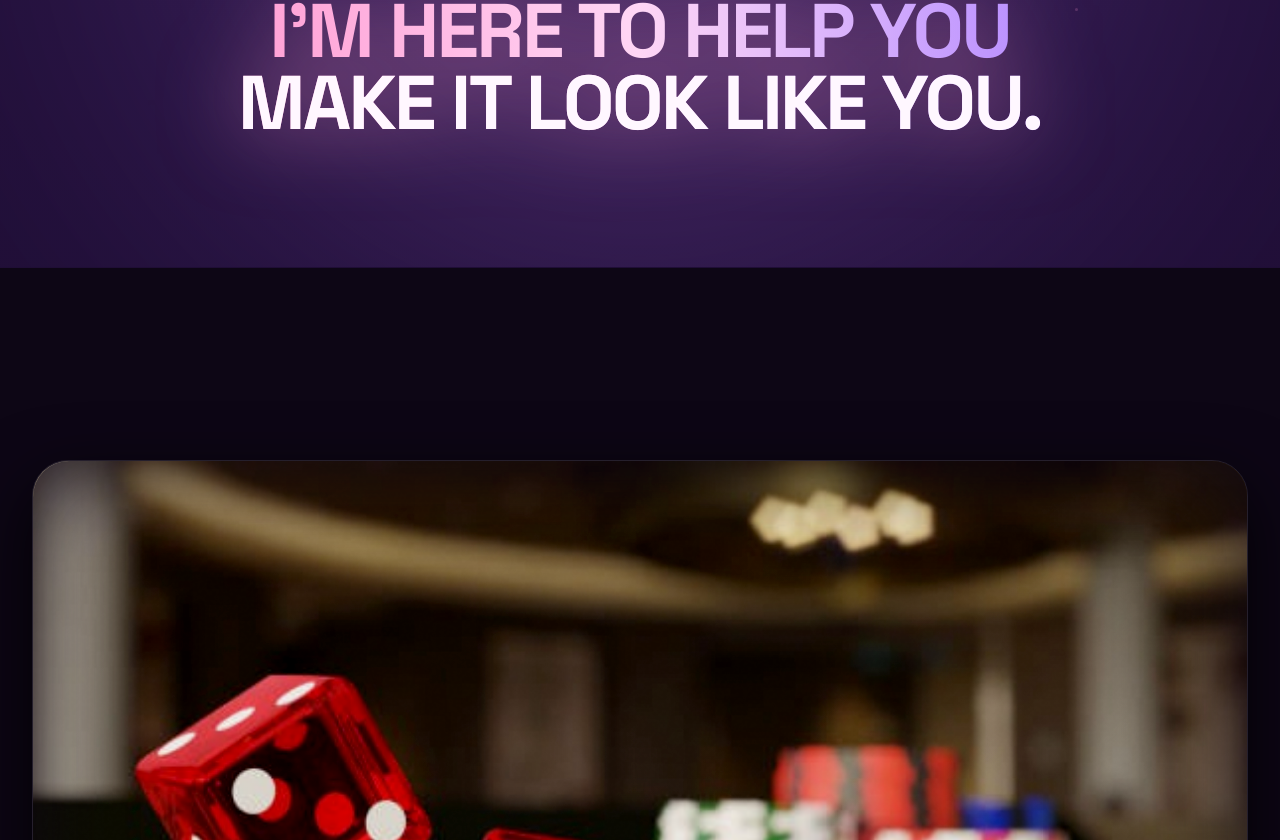
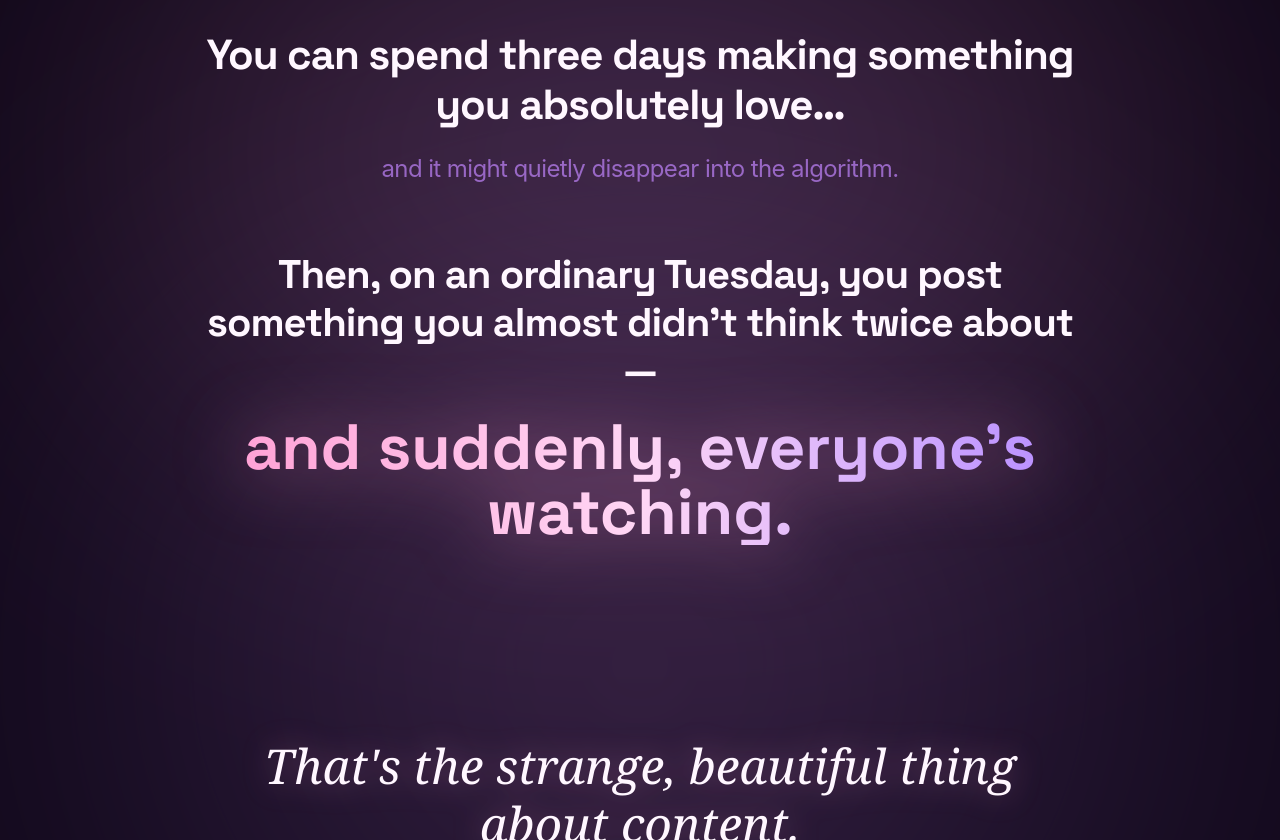
Before and after one commit to evanbose7/ARIIMAKESFILMS, a React (Vite) app: page / in a window 1280 px wide. Shown: the part 5000-5840 px from the top of the page. Built offline with nearby package versions, Linux system fonts and the light colour scheme.

Commit message:
Embed dice hero image and Signature Philosophy section directly inside PortfolioSection after portfolio cards

```diff
--- a/src/App.tsx
+++ b/src/App.tsx
@@ -7,7 +7,6 @@ import { Navbar } from './components/Navbar';
 import { NavigationDrawer } from './components/NavigationDrawer';
 import { HeroSection } from './components/HeroSection';
 import { EmotionalGapSection } from './components/EmotionalGapSection';
-import { SignaturePhilosophySection } from './components/SignaturePhilosophySection';
 import { PartnershipSection } from './components/PartnershipSection';
 import { PortfolioSection } from './components/PortfolioSection';
 import { AboutSection } from './components/AboutSection';
@@ -111,10 +110,6 @@ export function App() {
         <AboutSection
           onWorkWithMeClick={() => setIsWorkModalOpen(true)}
         />
-
-        <SignaturePhilosophySection
-          onWorkWithMeClick={() => setIsWorkModalOpen(true)}
-        />
       </main>
 
       {/* Interactive Work Inquiry Modal */}
--- a/src/components/PortfolioSection.tsx
+++ b/src/components/PortfolioSection.tsx
@@ -1,6 +1,7 @@
 import React, { useState } from 'react';
 import { motion, AnimatePresence } from 'framer-motion';
 import { Sparkles, Play, ArrowUpRight, ExternalLink, X, Film, Tv, Wand2, Video, Compass, Heart, ChevronLeft, ChevronRight } from 'lucide-react';
+import { SignaturePhilosophySection } from './SignaturePhilosophySection';
 
 const InstagramIcon: React.FC<{ className?: string }> = ({ className = 'w-4 h-4 text-white' }) => (
   <svg className={className} viewBox="0 0 24 24" fill="none" stroke="currentColor" strokeWidth="2" strokeLinecap="round" strokeLinejoin="round">
@@ -1031,6 +1032,9 @@ export const PortfolioSection: React.FC<PortfolioSectionProps> = ({ onOpenWorkMo
 
       </div>
 
+      {/* SIGNATURE PHILOSOPHY / DICE CREATIVE MANIFESTO (INSIDE PORTFOLIO SECTION) */}
+      <SignaturePhilosophySection onWorkWithMeClick={onOpenWorkModal} />
+
       {/* ========================================================================= */}
       {/* C. DESKTOP INTERACTIVE ARCHIVE SHOWCASE MODAL */}
       {/* ========================================================================= */}
--- a/src/components/SignaturePhilosophySection.tsx
+++ b/src/components/SignaturePhilosophySection.tsx
@@ -36,13 +36,13 @@ export const SignaturePhilosophySection: React.FC<SignaturePhilosophySectionProp
   };
 
   return (
-    <section className="relative w-full min-h-screen py-24 sm:py-44 px-4 sm:px-8 overflow-hidden z-20 bg-[#0D0615] text-[#FFF7FF] flex flex-col items-center justify-center select-none">
+    <div className="relative w-full py-16 sm:py-28 px-4 sm:px-8 bg-transparent text-[#FFF7FF] flex flex-col items-center justify-center select-none pt-20 border-t border-white/10 mt-16 sm:mt-24">
 
       {/* 1. DARK CINEMATIC AMBIENT RADIAL LIGHTING */}
       <div
         className="absolute top-1/4 left-1/2 -translate-x-1/2 w-[1200px] h-[1000px] opacity-20 blur-[200px] pointer-events-none rounded-full"
         style={{
-          background: 'radial-gradient(ellipse at center, #FF9BD2 0%, #C084FC 40%, #1A0C27 75%, #0D0615 100%)',
+          background: 'radial-gradient(ellipse at center, #FF9BD2 0%, #C084FC 40%, transparent 75%)',
         }}
       />
 
@@ -465,6 +465,6 @@ export const SignaturePhilosophySection: React.FC<SignaturePhilosophySectionProp
         </div>
 
       </div>
-    </section>
+    </div>
   );
 };
```
